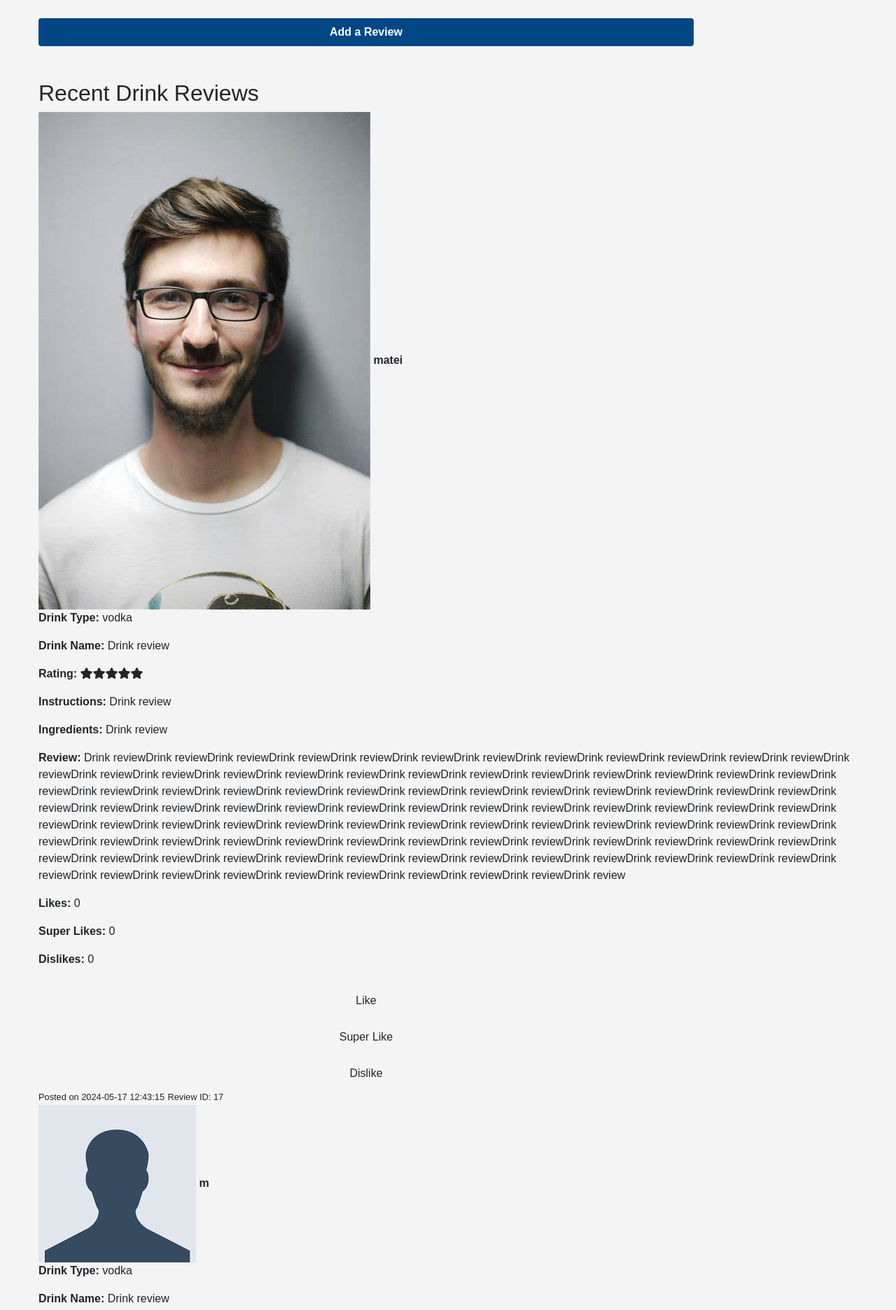
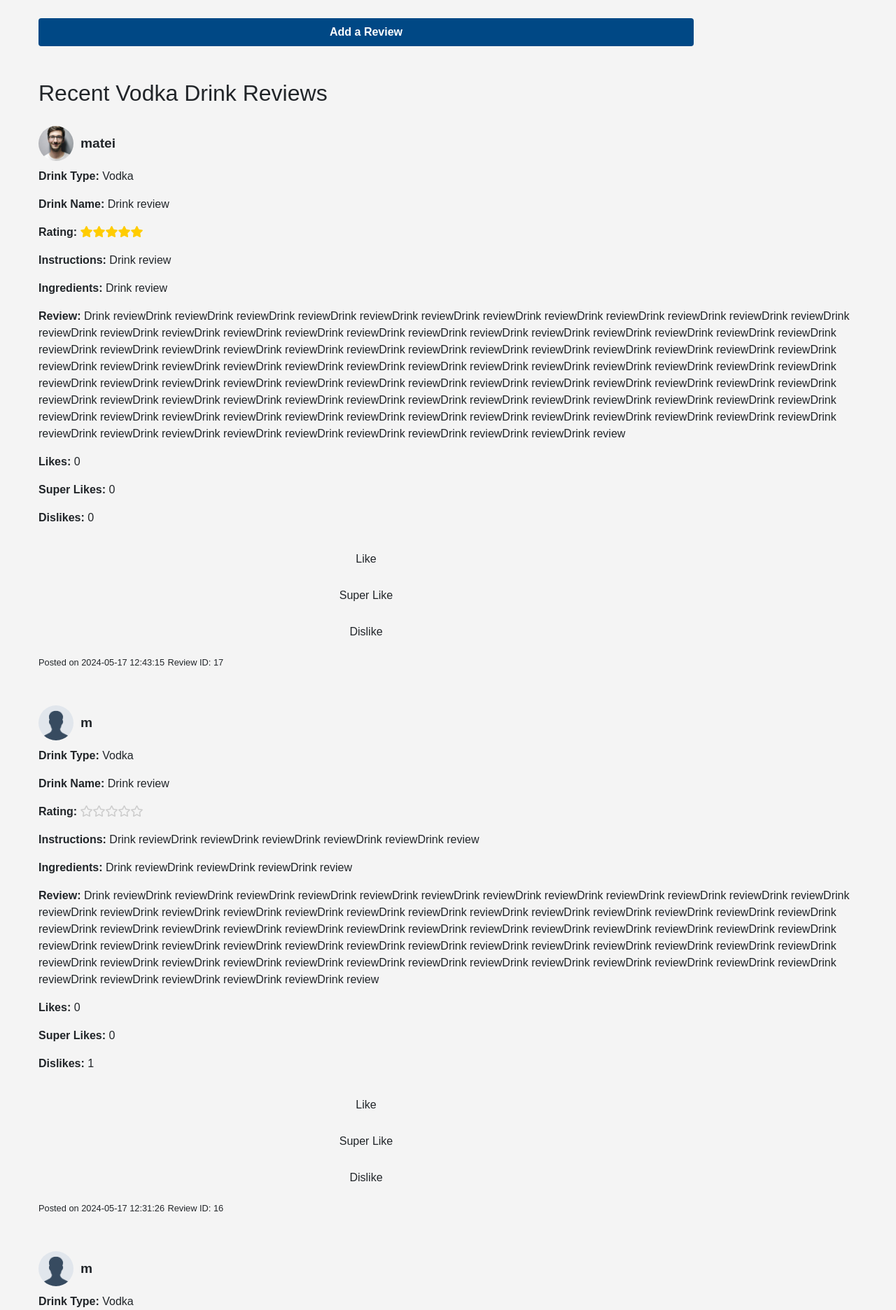
Before and after one commit to skiYur/CITS3403, a Flask app: page /vodka in a window 1280 px wide. Shown: the part 66-1938 px from the top of the page at 70% size. Run offline with Flask 3, Linux system fonts and the light colour scheme; a user stored in the database is signed in; some libraries are stand-ins or nearby versions.

Commit message:
reviews formatting avatar size, gold stars, body format

```diff
--- a/app/static/css/Project.css
+++ b/app/static/css/Project.css
@@ -79,7 +79,6 @@ input, .btn {
     border-color: #bd2130;
 }
 
-
 /* Add to your CSS file (e.g., static/css/style.css) */
 .avatar-img-small {
     width: 30px;
@@ -105,6 +104,56 @@ input, .btn {
     color: white;
 }
 
+
+
+
+/* Review Styles */
+.review {
+    padding-top: 20px;
+    margin-bottom: 30px;
+}
+
+.review-body {
+    display: flex;
+    flex-direction: column; /* Change flex direction to column */
+    align-items: flex-start;
+    margin-bottom: 10px;
+    flex-wrap: wrap;
+}
+
+.review-header {
+    display: flex;
+    align-items: center;
+    margin-right: 20px;
+    margin-bottom: 10px;
+}
+
+.review-header .avatar {
+    width: 50px !important; /* Ensure the avatar size */
+    height: 50px !important; /* Ensure the avatar size */
+    object-fit: cover !important; /* Ensure the image fits within the square */
+    border-radius: 50% !important; /* Makes the avatar circular */
+    margin-right: 10px !important;
+}
+
+.review-header strong {
+    font-size: 1.2em;
+    word-wrap: break-word;
+}
+
+.review-content-container {
+    max-width: 100%;
+    word-wrap: break-word;
+    white-space: normal;
+    display: inline-block;
+    overflow-wrap: break-word;
+}
+
+.review-content p {
+    margin: 5px 0;
+}
+
+/* Avatar search result */
 .avatar-search-result {
     width: 50px;
     height: 50px;
@@ -112,3 +161,27 @@ input, .btn {
     border-radius: 50%;
     margin-right: 10px;
 }
+
+/* Review star rating styles */
+.star-rating {
+    font-size: 1.5em;
+    color: #ccc; /* Default color for empty stars */
+    cursor: pointer;
+}
+
+.star-rating .filled {
+    color: #ffcc00; /* Yellow color for filled stars */
+}
+
+.star-rating .hovered {
+    color: #ffcc00; /* Yellow color for hovered stars */
+}
+
+/* Review star rating styles */
+.review-rating .fas {
+    color: #ffcc00; /* Yellow/gold color for filled stars */
+}
+
+.review-rating .far {
+    color: #ccc; /* Light gray color for empty stars */
+}
--- a/app/templates/drink_review.html
+++ b/app/templates/drink_review.html
@@ -3,7 +3,7 @@
 {% block title %}Drink Review{% endblock %}
 
 {% block head %}
-<link rel="stylesheet" type="text/css" href="{{ url_for('static', filename='css/drink_review.css') }}">
+<link rel="stylesheet" type="text/css" href="{{ url_for('static', filename='css/project.css') }}">
 {% endblock %}
 
 {% block content %}
@@ -18,7 +18,7 @@
     <!-- Drink Review Form -->
     <div class="row" id="review-form-container" style="display: none;">
         <div class="col-md-12">
-            <h1>Add a {{ drink_type }} Review</h1>
+            <h1>Add a {{ drink_type|capitalize }} Review</h1>
             <form id="drink-review-form" method="POST" action="{{ url_for('routes.submit_review', drink_type=drink_type) }}">
                 <div class="form-group">
                     <label for="drink-name">Drink Name:</label>
@@ -38,7 +38,7 @@
                 </div>
                 <div class="form-group">
                     <label for="rating">Rating:</label><br>
-                    <div id="rating-stars">
+                    <div id="rating-stars" class="star-rating">
                         <i class="star far fa-star" data-value="1"></i>
                         <i class="star far fa-star" data-value="2"></i>
                         <i class="star far fa-star" data-value="3"></i>
@@ -55,7 +55,7 @@
     <!-- Display Drink Reviews -->
     <div class="row mt-4">
         <div class="col-md-12">
-            <h2>Recent Drink Reviews</h2>
+            <h2>Recent {{ drink_type|capitalize }} Drink Reviews</h2>
             <div id="drink-reviews">
                 {% for review in reviews %}
                 <div class="review">
@@ -65,7 +65,7 @@
                             <strong>{{ review.user.username }}</strong>
                         </div>
                         <div class="review-content-container">
-                            <p><strong>Drink Type:</strong> {{ review.drink_type }}</p>
+                            <p><strong>Drink Type:</strong> {{ review.drink_type |capitalize }}</p>
                             <p><strong>Drink Name:</strong> {{ review.content.split(",")[0].split(":")[1].strip() }}</p>
                             <p><strong>Rating:</strong>
                                 <span class="review-rating" data-rating="{{ review.content.split(",")[1].split(":")[1].strip() }}"></span>
@@ -97,118 +97,5 @@
     </div>
 </div>
 
-<script>
-document.addEventListener("DOMContentLoaded", function() {
-    const form = document.getElementById("drink-review-form");
-    const ratingStars = document.querySelectorAll("#rating-stars .star");
-
-    function highlightStars(selectedStar) {
-        ratingStars.forEach(star => {
-            if (parseInt(star.getAttribute("data-value")) <= selectedStar) {
-                star.classList.remove("far");
-                star.classList.add("fas");
-            } else {
-                star.classList.add("far");
-                star.classList.remove("fas");
-            }
-        });
-    }
-
-    ratingStars.forEach(star => {
-        star.addEventListener("click", function() {
-            const selectedStar = parseInt(this.getAttribute("data-value"));
-            document.getElementById("rating").value = selectedStar;
-            highlightStars(selectedStar);
-        });
-    });
-
-    form.addEventListener("submit", function(event) {
-        event.preventDefault();
-        const formData = new FormData(this);
-
-        fetch(this.action, {
-            method: 'POST',
-            body: formData
-        }).then(response => {
-            if (response.ok) {
-                window.location.reload();
-            } else {
-                alert("Failed to submit the review. Please try again.");
-            }
-        }).catch(error => {
-            console.error('Error submitting review:', error);
-            alert("Error submitting the review.");
-        });
-    });
-
-    window.deleteReview = function(reviewId) {
-        if (confirm('Are you sure you want to delete this review?')) {
-            fetch(`/delete_review/${reviewId}`, {
-                method: 'DELETE'
-            }).then(response => response.json())
-              .then(data => {
-                  if (data.success) {
-                      alert('Review deleted successfully');
-                      window.location.reload();
-                  } else {
-                      alert('Failed to delete review. Please try again.');
-                  }
-              }).catch(error => {
-                  console.error('Error deleting review:', error);
-                  alert('Error deleting the review.');
-              });
-        }
-    }
-
-    window.likePost = function(postId, action) {
-        fetch(`/like_post/${postId}`, {
-            method: 'POST',
-            headers: {
-                'Content-Type': 'application/json'
-            },
-            body: JSON.stringify({ action: action })
-        }).then(response => response.json())
-          .then(data => {
-              if (data.success) {
-                  document.getElementById(`like-count-${postId}`).innerText = data.likes;
-                  document.getElementById(`super-like-count-${postId}`).innerText = data.super_likes;
-                  document.getElementById(`dislike-count-${postId}`).innerText = data.dislikes;
-              } else {
-                  alert(data.message);
-              }
-          }).catch(error => {
-              console.error('Error:', error);
-              alert('Error updating like status.');
-          });
-    }
-
-    function displayStars() {
-        const ratings = document.querySelectorAll('.review-rating');
-        ratings.forEach(rating => {
-            const ratingValue = parseInt(rating.getAttribute('data-rating'));
-            for (let i = 1; i <= 5; i++) {
-                const star = document.createElement('i');
-                star.classList.add('fa-star');
-                if (i <= ratingValue) {
-                    star.classList.add('fas');
-                } else {
-                    star.classList.add('far');
-                }
-                rating.appendChild(star);
-            }
-        });
-    }
-
-    displayStars();
-
-    document.getElementById('toggle-review-form').addEventListener('click', function() {
-        var formContainer = document.getElementById('review-form-container');
-        if (formContainer.style.display === 'none' || formContainer.style.display === '') {
-            formContainer.style.display = 'block';
-        } else {
-            formContainer.style.display = 'none';
-        }
-    });
-});
-</script>
+<script src="{{ url_for('static', filename='js/drink_review.js') }}"></script>
 {% endblock %}
```
Also changed, not shown: app/static/css/drink_review.css (+6 -4 lines), app/static/js/drink_review.js (+40 -0 lines), instance/database.db.
